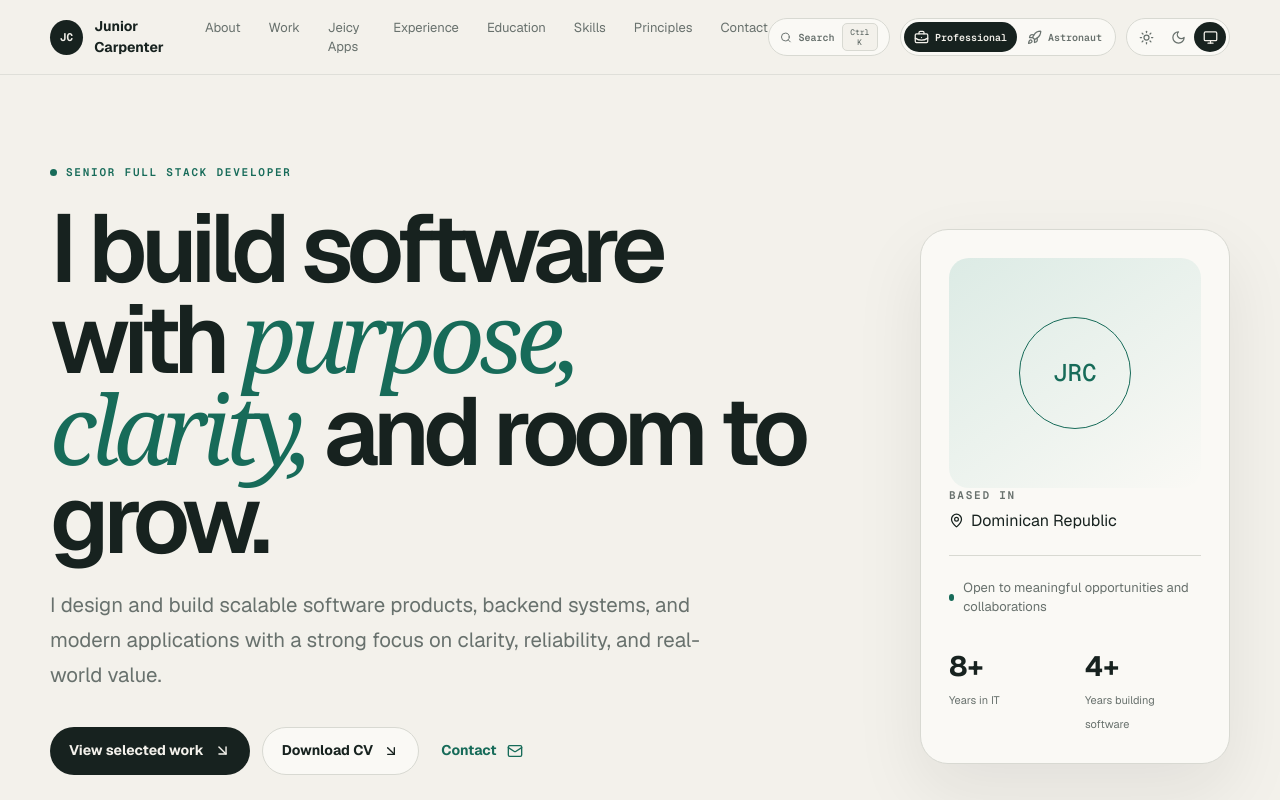
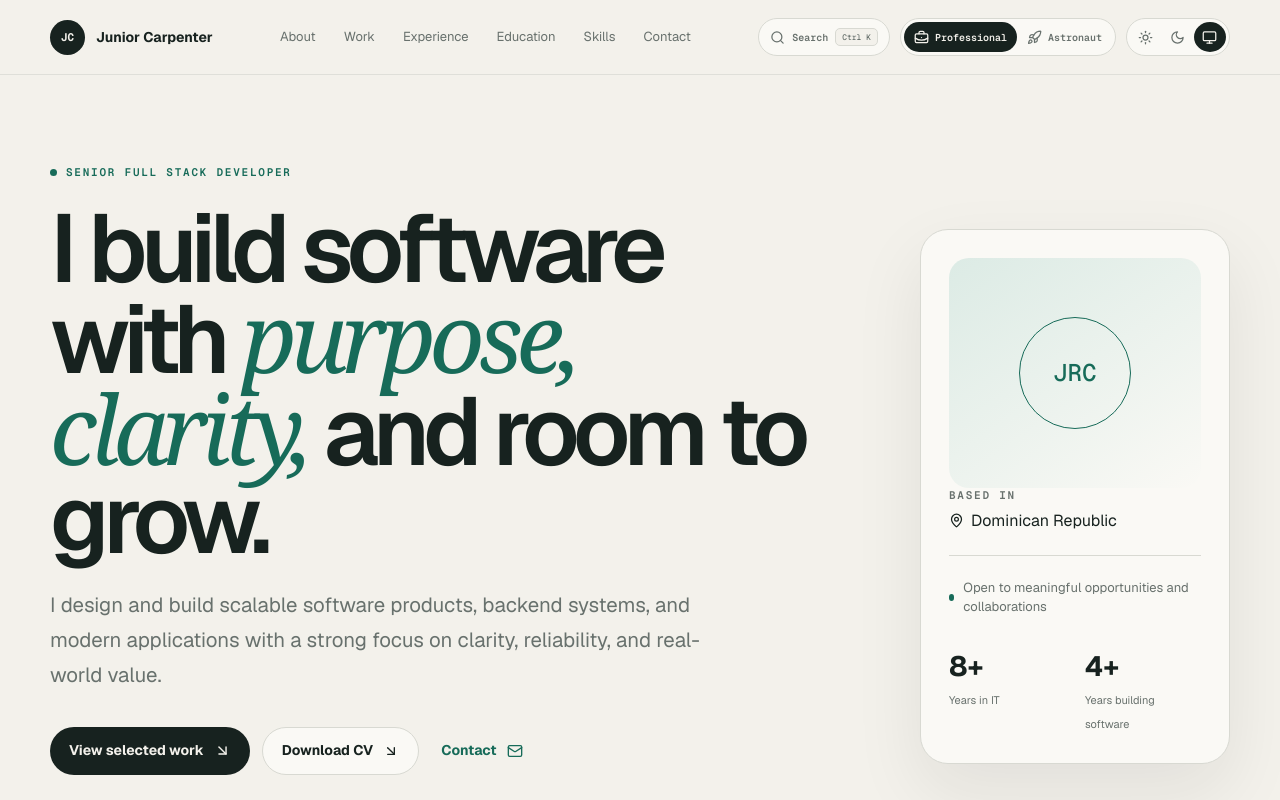
Before and after one commit to JuniorCarpenter009/PortFolio, a Next.js app: page / in a window 1280 px wide. Shown: the top 800 px of the page. Built offline with nearby package versions, Linux system fonts and the light colour scheme.

Commit message:
refactor: simplify portfolio navigation

```diff
--- a/src/data/portfolio.ts
+++ b/src/data/portfolio.ts
@@ -15,9 +15,8 @@ export const socialLinks = [
 ] as const;
 
 export const navigation = [
-  { label: "About", href: "/#about" }, { label: "Work", href: "/#work" }, { label: "Jeicy Apps", href: "/#jeicy-apps" },
+  { label: "About", href: "/#about" }, { label: "Work", href: "/#work" },
   { label: "Experience", href: "/#experience" }, { label: "Education", href: "/#education" }, { label: "Skills", href: "/#skills" },
-  { label: "Principles", href: "/#principles" },
   { label: "Contact", href: "/contact" },
 ] as const;
 
```
